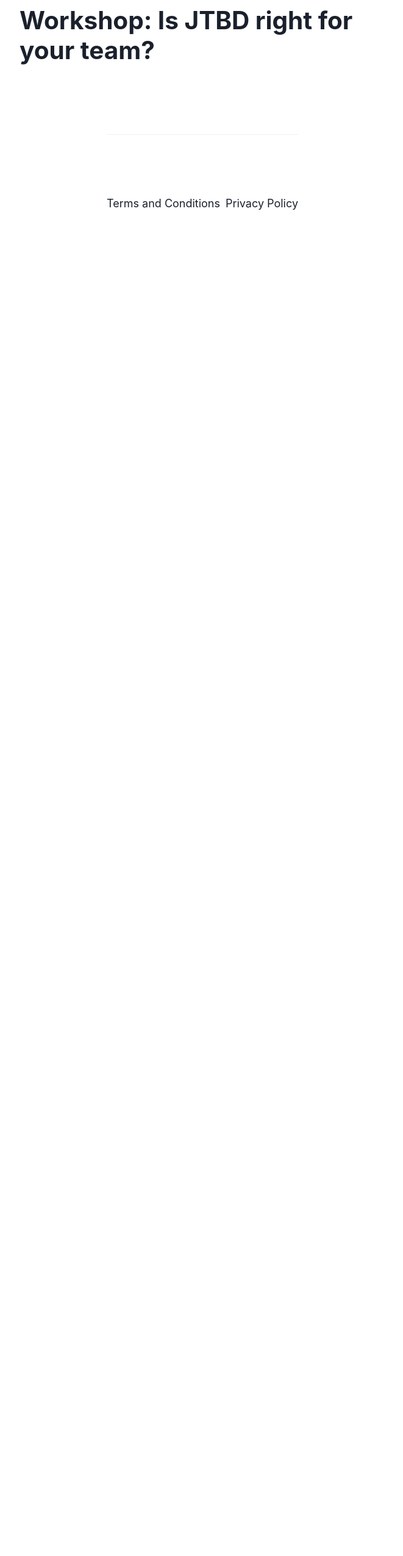
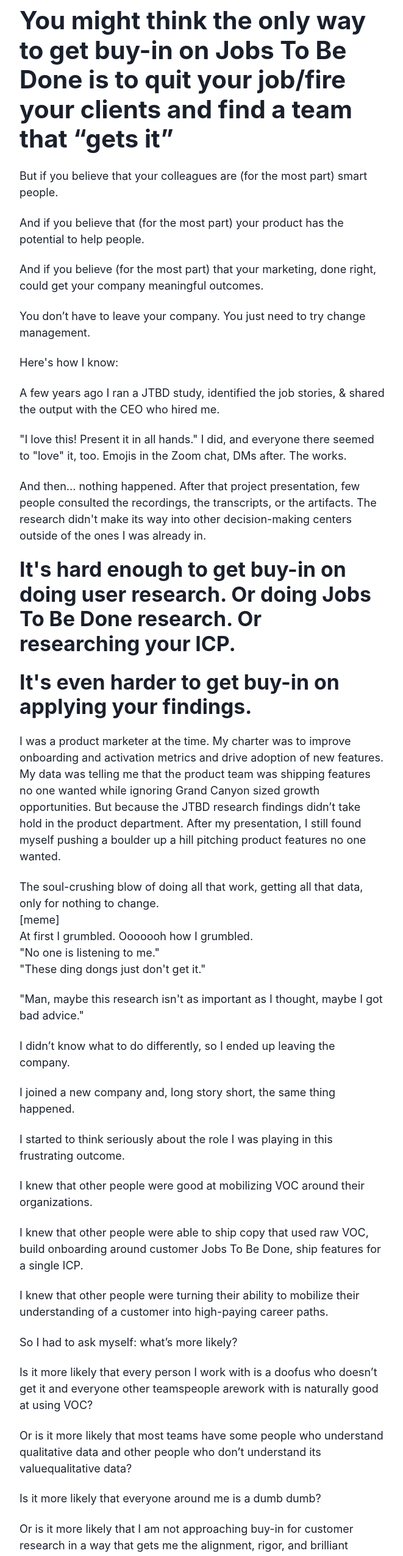
Before and after one commit to alliblum/nextjs-blog, a Next.js app: page /research-buy-in in a window 1280 px wide. Shown: the part 234-2786 px from the top of the page at 61% size, without its empty margins (308-969 px from the left). Before the commit the page ends 800 px from the top, so only its background shows below. Built offline with nearby package versions, Linux system fonts and the light colour scheme.

Commit message:
adding copy to lp page

```diff
--- a/pages/research-buy-in.tsx
+++ b/pages/research-buy-in.tsx
@@ -1,5 +1,9 @@
 import { QuoteBlock } from 'components/mdx'
 import Layout from 'components/layout'
+// import ReactHtmlParser from 'react-html-parser'
+
+// import CustomHTMLComponent from './CustomHTMLComponent'
+// import { defineCustomElements } from 'react-custom-element'
 
 import {
   Box,
@@ -12,14 +16,241 @@ import {
   ListItem,
   Center,
   List,
+  OrderedList,
 } from '@chakra-ui/react'
+
+// const CustomHTMLComponent = () => {
+//   const htmlContent = (
+//     <div>
+//       <form
+//         action="https://buttondown.email/api/emails/embed-subscribe/alli"
+//         method="post"
+//         target="popupwindow"
+//         onSubmit="window.open('https://buttondown.email/alli', 'popupwindow')"
+//         class="embeddable-buttondown-form"
+//       >
+//         <label for="bd-email">Enter your email</label>
+//         <input type="email" name="email" id="bd-email" />
+
+//         <input type="submit" value="Subscribe" />
+//         <p>
+//           <a href="https://buttondown.email/refer/alli" target="_blank">
+//             Powered by Buttondown.
+//           </a>
+//         </p>
+//       </form>
+//     </div>
+//   )
+//   return <div>{ReactHtmlParser(htmlContent)}</div>
+// }
+// ;<Box></Box>
 
 export default function EmailDripBuyInMindset() {
   return (
     <Layout home>
       <Stack spacing={5}>
-        <Heading size="xl">Workshop: Is JTBD right for your team?</Heading>
-        <Text></Text>
+        <Heading size="xl">
+          You might think the only way to get buy-in on Jobs To Be Done is to
+          quit your job/fire your clients and find a team that “gets it”
+        </Heading>
+        <Text>
+          But if you believe that your colleagues are (for the most part) smart
+          people.
+        </Text>
+        <Text>
+          And if you believe that (for the most part) your product has the
+          potential to help people.
+        </Text>
+        <Text>
+          And if you believe (for the most part) that your marketing, done
+          right, could get your company meaningful outcomes.
+        </Text>
+        <Text>
+          You don’t have to leave your company. You just need to try change
+          management.{' '}
+        </Text>
+        <Text>Here's how I know:</Text>
+        <Text>
+          A few years ago I ran a JTBD study, identified the job stories, &
+          shared the output with the CEO who hired me.
+        </Text>
+        <Text>
+          "I love this! Present it in all hands." I did, and everyone there
+          seemed to "love" it, too. Emojis in the Zoom chat, DMs after. The
+          works.
+        </Text>
+        <Text>
+          And then... nothing happened. After that project presentation, few
+          people consulted the recordings, the transcripts, or the artifacts.
+          The research didn't make its way into other decision-making centers
+          outside of the ones I was already in.
+        </Text>
+        <Heading size="lg">
+          It's hard enough to get buy-in on doing user research. Or doing Jobs
+          To Be Done research. Or researching your ICP.
+        </Heading>
+        <Heading size="lg">
+          {' '}
+          It's even harder to get buy-in on applying your findings.
+        </Heading>
+        <Text>
+          I was a product marketer at the time. My charter was to improve
+          onboarding and activation metrics and drive adoption of new features.
+          My data was telling me that the product team was shipping features no
+          one wanted while ignoring Grand Canyon sized growth opportunities. But
+          because the JTBD research findings didn’t take hold in the product
+          department. After my presentation, I still found myself pushing a
+          boulder up a hill pitching product features no one wanted.
+        </Text>
+        <Text>
+          <Text>
+            The soul-crushing blow of doing all that work, getting all that
+            data, only for nothing to change.
+          </Text>
+          [meme]
+          <Text>At first I grumbled. Ooooooh how I grumbled.</Text>
+          <Text>"No one is listening to me."</Text>
+          "These ding dongs just don't get it."
+        </Text>
+        <Text>
+          "Man, maybe this research isn't as important as I thought, maybe I got
+          bad advice."
+        </Text>
+        <Text>
+          I didn’t know what to do differently, so I ended up leaving the
+          company.
+        </Text>
+        <Text>
+          I joined a new company and, long story short, the same thing happened.{' '}
+        </Text>
+        <Text>
+          I started to think seriously about the role I was playing in this
+          frustrating outcome.
+        </Text>
+        <Text>
+          I knew that other people were good at mobilizing VOC around their
+          organizations.
+        </Text>
+
+        <Text>
+          I knew that other people were able to ship copy that used raw VOC,
+          build onboarding around customer Jobs To Be Done, ship features for a
+          single ICP.
+        </Text>
+
+        <Text>
+          I knew that other people were turning their ability to mobilize their
+          understanding of a customer into high-paying career paths.
+        </Text>
+
+        <Text>So I had to ask myself: what’s more likely?</Text>
+
+        <Text>
+          Is it more likely that every person I work with is a doofus who
+          doesn’t get it and everyone other teamspeople arework with is
+          naturally good at using VOC?
+        </Text>
+
+        <Text>
+          Or is it more likely that most teams have some people who understand
+          qualitative data and other people who don’t understand its
+          valuequalitative data?{' '}
+        </Text>
+
+        <Text>Is it more likely that everyone around me is a dumb dumb? </Text>
+
+        <Text>
+          Or is it more likely that I am not approaching buy-in for customer
+          research in a way that gets me the alignment, rigor, and brilliant
+          strategic approach that I know my team is capable of.
+        </Text>
+
+        <Text>Until one day I couldn’t ignore it:</Text>
+
+        <Text>[gif or something] It’s me… Hi…. I’m the problem it’s me.</Text>
+        <Heading size="lg">
+          The only common variable in my failed attempts to get buy-in on
+          research was me.
+        </Heading>
+        <Text>
+          Well, me and the 50 or so product, UX, and research people trying to
+          build a more customer centric culture at their companies.
+        </Text>
+
+        <Text>
+          I realized that everything about my approach (and everyone trying to
+          get buy-in) was wrong.
+        </Text>
+
+        <Text>
+          And then wWhen I finally realized the right way to go about getting
+          buy-in, everything changed.
+        </Text>
+
+        <Text>
+          I figured out how to get product and marketing to stop silently
+          seething over who had the most “correct” understanding of their ICP.
+        </Text>
+
+        <Text>
+          I figured out how to get “out of touch” execs to understand why we
+          should or shouldn’t pursue one strategy or another.
+        </Text>
+
+        <Text>
+          I figured out how to get “hardened engineers” to spend an hour reading
+          VOC every day so I’m not the only one pushing back on product features
+          no one wants.
+        </Text>
+
+        <Text>
+          And the first step to making it all happen: breaking down my invisible
+          beliefs and faulty understandings of the work I was actually doing.
+        </Text>
+        <Heading>
+          Your invisible beliefs are holding you back…but they don’t have to any
+          longer{' '}
+        </Heading>
+        <Heading size="lg">
+          Could your invisible beliefs or faulty understanding of what it means
+          to get buy-in on customer research be the thing holding you back from
+          hitting your growth KPIs?
+        </Heading>
+        <Text>
+          I’ve created a free email course to help[some kind of transition here]
+          anyone in B2B SaaS who understands the value of VOC, but struggles to
+          get buy-in, finally get your (and your customers) voices heard.
+        </Text>
+
+        <Text>
+          I’ll send you an email a day outlining the invisible beliefs silently
+          holding you back (without you even realizing it) that hold you back
+          from getting other people to care about and use customer research
+          buy-in on incorporating customer-centric strategies at work - plus the
+          tactics I use to thwart this belief before it gets in my way.
+        </Text>
+        <OrderedList>
+          {' '}
+          <ListItem>
+            Not realizing that introducing JTBD/VOC/CLG is a change management
+            project
+          </ListItem>
+          <ListItem>
+            Not knowing what you mean by “buy-in” or what you want from “change”
+          </ListItem>
+          <ListItem>
+            Not understanding that your colleagues might not make decisions the
+            same way you do
+          </ListItem>
+          <ListItem>
+            Thinking you have to betray your values to get good at
+            organizational politics
+          </ListItem>
+          <ListItem>
+            Thinking that buy-in is about what you get instead of what you give
+          </ListItem>
+        </OrderedList>
+        <Box></Box>
       </Stack>
     </Layout>
   )
```
Also changed, not shown: components/mdx/email-form.tsx (added, +7 -0 lines).
